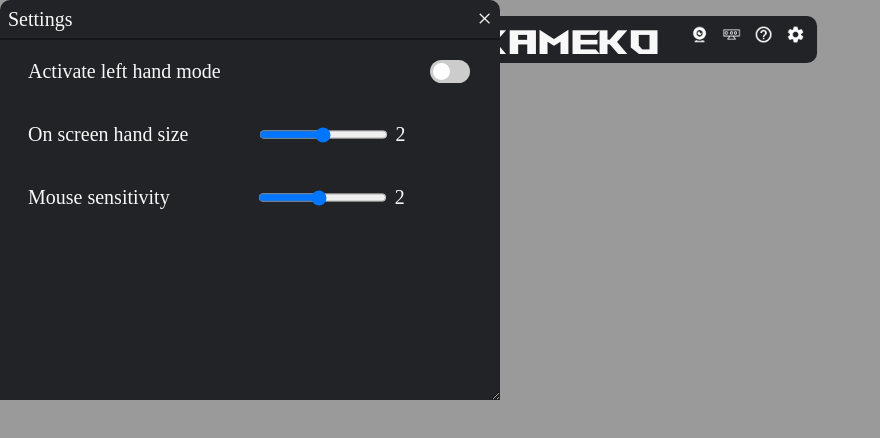
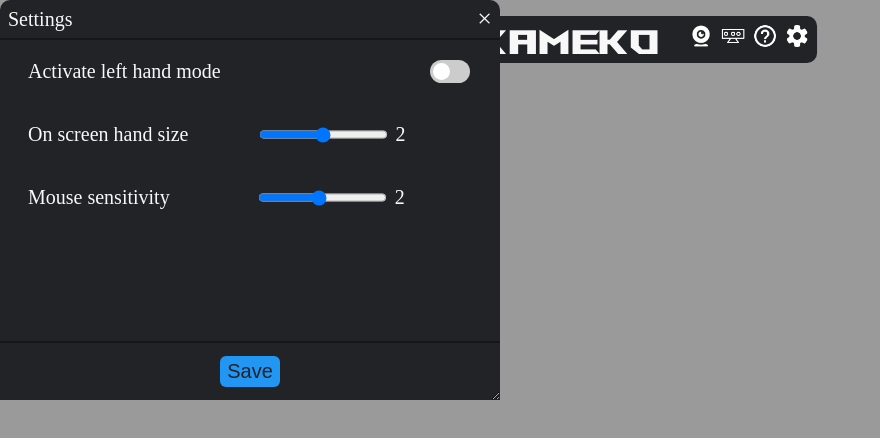
Before and after one commit to lupescu141/Gesture_controller, a website built with webpack: page src/pages/toolbar.html in a window 1280 px wide. Both pictures are taken after a click on the button 797 px from the left and 35 px from the top of the page. Shown: the whole page, without its empty margins (0-880 px from the left). Built offline with nearby package versions, Linux system fonts and the light colour scheme; files whose address does not match are found by name.

Commit message:
Addden save button. Pressing save button now saves user setting and changes correct values in main.js

```diff
--- a/src/electron/toolbar.js
+++ b/src/electron/toolbar.js
@@ -16,6 +16,8 @@ hand_slider_value_display.innerText = hand_slider_value;
 
 // Gets the <range> element that controls mouse sensitivity
 const mouse_slider = document.getElementById("mouse_slider");
+
+const save_button = document.getElementById("settings_save_button");
 
 try {
   window.store.get("mouseSensitivity").then((value) => {
@@ -40,11 +42,35 @@ settings_open.onclick = function () {
     console.log("false");
     settings.style.display = "none";
   }
+
+  //Restores user saved settings
+  try {
+    window.store.get("mouseSensitivity").then((value) => {
+      mouse_slider.value = value;
+      mouse_slider_value_display.innerText = value;
+    });
+    window.store.get("handSize").then((value) => {
+      hand_slider.value = value;
+      hand_slider_value_display.innerText = value;
+    });
+  } catch (err) {
+    console.log(err);
+  }
 };
 
 // When the user clicks on <span> (x), close the modal
 close_settings.onclick = function () {
   settings.style.display = "none";
+};
+
+//Saves new user settings
+save_button.onclick = () => {
+  try {
+    window.store.set("mouseSensitivity", parseFloat(mouse_slider.value));
+    window.store.set("handSize", parseFloat(hand_slider.value));
+  } catch (err) {
+    console.log(err);
+  }
 };
 
 // Make the DIV element draggable:
--- a/src/pages/toolbar.css
+++ b/src/pages/toolbar.css
@@ -39,6 +39,8 @@ button {
   background-color: rgb(34, 35, 39);
   border-radius: 15%;
   border: none;
+  display: flex;
+  justify-content: space-around;
 }
 
 button:hover {
@@ -56,6 +58,8 @@ button:active {
   background-color: #2196f3;
   border-radius: 15%;
   border: none;
+  display: flex;
+  justify-content: space-around;
 }
 
 .button_activated:hover {
@@ -67,7 +71,9 @@ button:active {
 }
 
 img {
-  width: 1.5vw;
+  width: 100%;
+  margin: 0;
+  padding: 0;
 }
 
 #settings {
@@ -245,3 +251,33 @@ button:hover .tooltiptext {
   visibility: visible;
   opacity: 1;
 }
+
+.save_button_container {
+  position: absolute;
+  bottom: 0;
+  display: flex;
+  width: 100%;
+  justify-content: center;
+  margin-bottom: 10px;
+  border-top: 2px solid rgb(22, 23, 26);
+  padding-top: 10px;
+}
+
+.settings_save_button {
+  font-size: 20px;
+  color: rgb(34, 35, 39);
+  text-align: center;
+  background: #2196f3;
+  width: 60px;
+  height: 31px;
+  align-items: center;
+  border-radius: 6px;
+}
+
+.settings_save_button:hover {
+  background: #2f9ffb;
+}
+
+.settings_save_button:active {
+  background: #2186d9;
+}
--- a/src/pages/toolbar.html
+++ b/src/pages/toolbar.html
@@ -79,6 +79,11 @@
         />
         <p id="mouse_slider_value"></p>
       </div>
+      <div class="save_button_container">
+        <button class="settings_save_button" id="settings_save_button">
+          Save
+        </button>
+      </div>
     </div>
   </body>
 </html>
```
Also changed, not shown: src/electron/main.js (+17 -14 lines).
